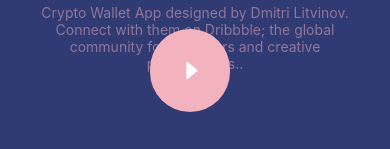
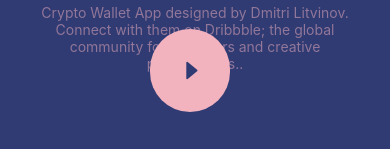
Before and after one commit to zakaria-root/circle_animation_react_native, a React Native app: screen / in a window 390 px wide. Shown: the part 245-394 px from the top of the page. Built offline with nearby package versions, Linux system fonts and the light colour scheme.

Commit message:
animation of the button circle

```diff
--- a/component/circleContainer/index.js
+++ b/component/circleContainer/index.js
@@ -69,7 +69,14 @@ const CircleContainer = ({onPress, animatedValue, index}) => {
                 onPress={onPress}
                 style={styles.icon}
                 >
-                <AntDesign name="caretright" size={20} color="white" />
+                <Animated.View style={{
+                opacity: animatedValue.interpolate({
+                            inputRange : [0 ,0.001, 0.5,0.9, 1],
+                            outputRange : [1, 0,0,0, 1]
+                        }) }}>
+
+                <AntDesign name="caretright" size={20}  color={index === 1 ? "#303A73" : "#F2B3BF" }/>
+                </Animated.View>
                 </TouchableOpacity>
             </Animated.View>
 
--- a/component/circleContainer/mobile/index.js
+++ b/component/circleContainer/mobile/index.js
@@ -7,6 +7,7 @@ import {
 } from "react-native";
 import { Avatar } from "react-native-elements";
 import { Animated } from "react-native";
+import { AntDesign } from "@expo/vector-icons";
 
 const Mobile = ({animatedValue, circleBg}) => {
 
```
